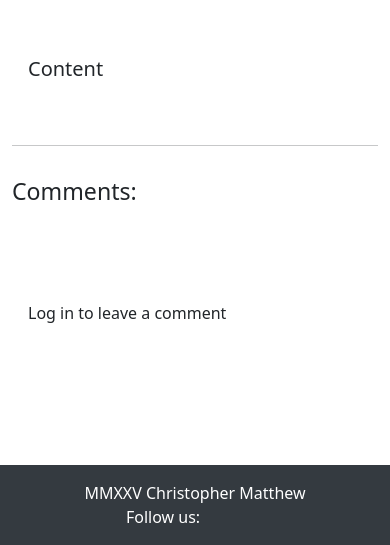
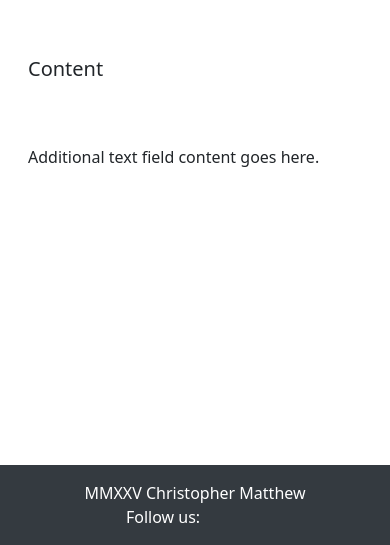
Before and after one commit to csmatthew/mapping-the-valor, a Django app: template blog/templates/blog/post_detail.html in a window 390 px wide. Shown: the part 299-844 px from the top of the page. Run offline with Django 4.2, Linux system fonts and the light colour scheme; the template is opened without the code that fills it, so the values that code supplies are empty; some libraries are stand-ins or nearby versions.

Commit message:
structuring page for data display

```diff
--- a/blog/templates/blog/post_detail.html
+++ b/blog/templates/blog/post_detail.html
@@ -8,10 +8,10 @@
 <div class="container mt-4">
     <div class="row">
         <div class="col-md-8 offset-md-2">
+            <div class="row">
+                <!-- Left Column: Text Elements -->
+                <div class="col-md-6">
                     <h1 class="mb-4">{{ post.name }}{% if post.house_type %} {{ post.house_type }}{% endif %}</h1>
-            {% if post.image_url %}
-            <img src="{{ post.image_url }}" alt="{{ post.name }}" class="img-fluid mb-4">
-            {% endif %}
                     <div class="card mb-4">
                         <div class="card-body">
                             <h5 class="card-title">Details</h5>
@@ -32,89 +32,24 @@
                         </div>
                     </div>
                 </div>
+                <!-- Right Column: Image and Additional Text Field -->
+                <div class="col-md-6">
+                    <div class="card mb-4">
+                        <div class="card-body">
+                            {% if post.image_url %}
+                            <div class="image-container mb-4">
+                                <img src="{{ post.image_url }}" alt="{{ post.name }}" class="img-fluid">
                             </div>
-    <!-- Displaying count of comments -->
-    <div class="row">
-        <div class="col-12">
-            <strong class="text-secondary">
-                <i class="far fa-comments"></i> {{ comment_count }}
-            </strong>
-        </div>
-        <div class="col-12">
-            <hr>
-        </div>
-    </div>
-    <!-- Displaying Comments -->
-    <div class="row">
-        <div class="col-md-8 card mb-4  mt-3 ">
-            <h3>Comments:</h3>
-            <div class="card-body">
-                <!-- We want a for loop inside the empty control tags
-            to iterate through each comment in comments -->
-                {% for comment in comments %}
-                <div class="p-2 comments
-            {% if not comment.approved and comment.author == user %}
-            faded{% elif not comment.approved %} d-none{% endif %}">
-                    <p class="font-weight-bold">
-                        {{ comment.author }}
-                        <span class="font-weight-normal">
-                            {{ comment.created_on }}
-                        </span> wrote:
-                    </p>
-                    <div id="comment{{ comment.id }}">
-                        {{ comment.body | linebreaks }}
-                    </div>
-                    {% if not comment.approved and comment.author == user %}
-                    <p class="approval">
-                        This comment is awaiting approval
-                    </p>
                             {% endif %}
-                    {% if user.is_authenticated and comment.author == user %}
-                    <button class="btn btn-delete" comment_id="{{ comment.id }}">Delete</button>
-                    <button class="btn btn-edit" comment_id="{{ comment.id }}">Edit</button>
-                    {% endif %}
-                </div>
-                <!-- Our for loop ends here -->
-                {% endfor %}
-            </div>
-        </div>
-        <!-- Creating New Comments -->
-        <div class="col-md-4 card mb-4 mt-3">
-            <div class="card-body">
-                {% if user.is_authenticated %}
-                <h3>Leave a comment:</h3>
-                <p>Posting as: {{ user.username }}</p>
-                <form id="commentForm" method="post" style="margin-top: 1.3em;">
-                    {{ comment_form | crispy }}
-                    {% csrf_token %}
-                    <!-- add every time render a form -->
-                    <button id="submitButton" type="submit" class="btn btn-signup btn-lg">Submit</button>
-                </form>
-                {% else %}
-                <p>Log in to leave a comment</p>
-                {% endif %}
+                            <div class="additional-text">
+                                <!-- Placeholder for additional text field -->
+                                <p class="card-text">Additional text field content goes here.</p>
                             </div>
                         </div>
                     </div>
                 </div>
-<!-- Delete confirmation modal -->
-<div class="modal fade" id="deleteModal" tabindex="-1" aria-labelledby="deleteModalLabel" aria-hidden="true">
-    <div class="modal-dialog">
-        <div class="modal-content">
-            <div class="modal-header">
-                <h5 class="modal-title" id="deleteModalLabel">Delete comment?</h5>
-                <button type="button" class="btn-close" data-bs-dismiss="modal" aria-label="Close"></button>
-            </div>
-            <div class="modal-body">
-                Are you sure you want to delete your comment?
-                This action cannot be undone.
-            </div>
-            <div class="modal-footer">
-                <button type="button" class="btn btn-secondary" data-bs-dismiss="modal">Close</button>
-                <a id="deleteConfirm" href="#" class="btn btn-danger">Delete</a>
             </div>
         </div>
     </div>
 </div>
-
 {% endblock %}
```
Lines whose indentation alone changed are shown as unchanged.
